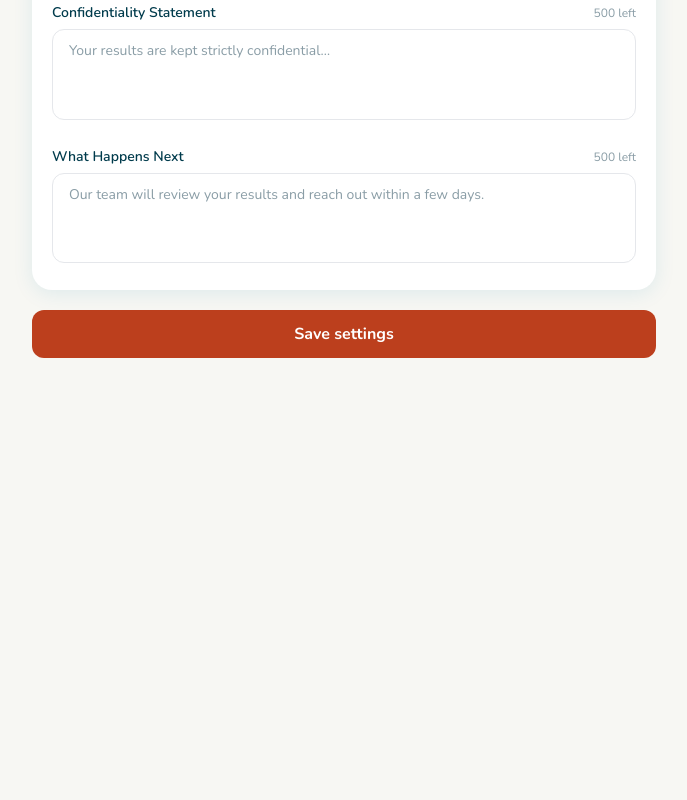
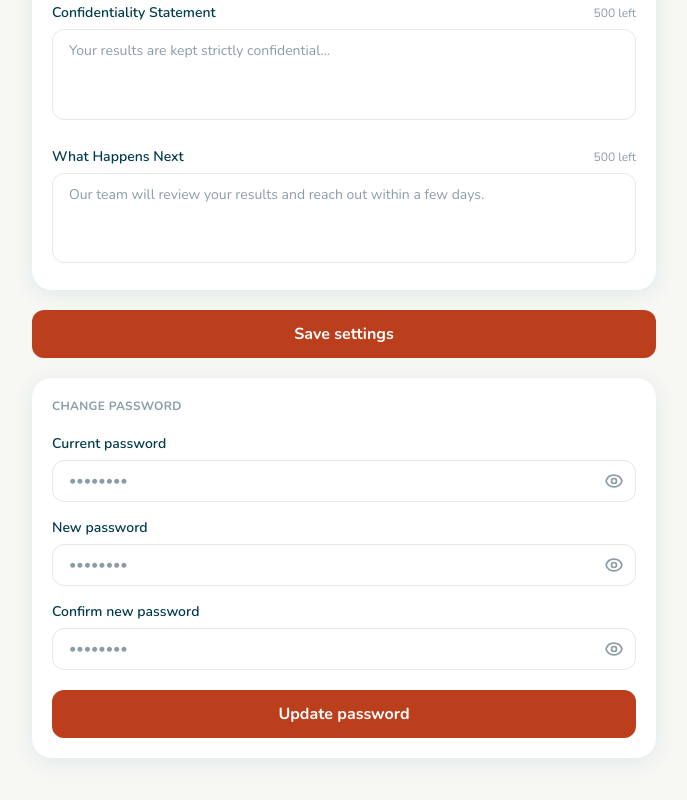
Before and after one commit to vinsanitycoder/iq-test, a Next.js app: page /hr/settings in a window 1280 px wide. Shown: the part 1182-1982 px from the top of the page, without its empty margins (296-983 px from the left). Before the commit the page ends 1596 px from the top, so only its background shows below. Built offline with nearby package versions, Linux system fonts and the light colour scheme; no server answers; the database is empty.

Commit message:
Add change password section to HR settings

```diff
--- /dev/null
+++ b/src/app/api/hr/change-password/route.ts
@@ -0,0 +1,38 @@
+import { NextRequest, NextResponse } from 'next/server'
+import { createClient } from '@/lib/supabase/server'
+import { createAdminClient } from '@/lib/supabase/admin'
+
+export async function POST(req: NextRequest) {
+  const supabase = await createClient()
+  const { data: { user } } = await supabase.auth.getUser()
+  if (!user) return NextResponse.json({ error: 'Unauthorized' }, { status: 401 })
+
+  const { currentPassword, newPassword } = await req.json()
+
+  if (!currentPassword || !newPassword) {
+    return NextResponse.json({ error: 'All fields are required.' }, { status: 400 })
+  }
+  if (newPassword.length < 8) {
+    return NextResponse.json({ error: 'New password must be at least 8 characters.' }, { status: 400 })
+  }
+
+  // Verify current password by attempting sign-in with it
+  const { error: signInError } = await supabase.auth.signInWithPassword({
+    email: user.email!,
+    password: currentPassword,
+  })
+  if (signInError) {
+    return NextResponse.json({ error: 'Current password is incorrect.' }, { status: 400 })
+  }
+
+  // Update password using admin client
+  const admin = createAdminClient()
+  const { error: updateError } = await admin.auth.admin.updateUserById(user.id, {
+    password: newPassword,
+  })
+  if (updateError) {
+    return NextResponse.json({ error: updateError.message }, { status: 500 })
+  }
+
+  return NextResponse.json({ ok: true })
+}
--- a/src/app/hr/settings/page.tsx
+++ b/src/app/hr/settings/page.tsx
@@ -54,6 +54,11 @@ export default function SettingsPage() {
   const [logoMsg, setLogoMsg] = useState<{ ok: boolean; text: string } | null>(null)
   const [removingLogo, setRemovingLogo] = useState(false)
   const logoInputRef = useRef<HTMLInputElement>(null)
+
+  const [pwFields, setPwFields] = useState({ current: '', next: '', confirm: '' })
+  const [showPw, setShowPw] = useState({ current: false, next: false, confirm: false })
+  const [pwSaving, setPwSaving] = useState(false)
+  const [pwMsg, setPwMsg] = useState<{ ok: boolean; text: string } | null>(null)
 
   useEffect(() => {
     fetch('/api/hr/settings', { cache: 'no-store' })
@@ -123,6 +128,38 @@ export default function SettingsPage() {
       setLogoMsg({ ok: false, text: 'Network error. Please try again.' })
     } finally {
       setRemovingLogo(false)
+    }
+  }
+
+  async function handlePasswordChange(e: React.FormEvent) {
+    e.preventDefault()
+    setPwMsg(null)
+    if (pwFields.next !== pwFields.confirm) {
+      setPwMsg({ ok: false, text: 'New passwords do not match.' })
+      return
+    }
+    if (pwFields.next.length < 8) {
+      setPwMsg({ ok: false, text: 'New password must be at least 8 characters.' })
+      return
+    }
+    setPwSaving(true)
+    try {
+      const res = await fetch('/api/hr/change-password', {
+        method: 'POST',
+        headers: { 'Content-Type': 'application/json' },
+        body: JSON.stringify({ currentPassword: pwFields.current, newPassword: pwFields.next }),
+      })
+      const json = await res.json()
+      if (!res.ok) {
+        setPwMsg({ ok: false, text: json.error ?? 'Something went wrong.' })
+      } else {
+        setPwMsg({ ok: true, text: 'Password updated successfully.' })
+        setPwFields({ current: '', next: '', confirm: '' })
+      }
+    } catch {
+      setPwMsg({ ok: false, text: 'Network error. Please try again.' })
+    } finally {
+      setPwSaving(false)
     }
   }
 
@@ -382,6 +419,68 @@ export default function SettingsPage() {
           )}
         </form>
 
+        {/* Change password */}
+        <form onSubmit={handlePasswordChange} className="bg-white rounded-card shadow-card p-5 mt-5">
+          <h2 className="text-xs font-bold text-fynlo-subtle uppercase tracking-wide mb-5">
+            Change Password
+          </h2>
+
+          <div className="space-y-4">
+            {([
+              { key: 'current', label: 'Current password' },
+              { key: 'next',    label: 'New password' },
+              { key: 'confirm', label: 'Confirm new password' },
+            ] as { key: keyof typeof pwFields; label: string }[]).map(({ key, label }) => (
+              <div key={key}>
+                <label className="block text-sm font-semibold text-fynlo-dark mb-1.5">{label}</label>
+                <div className="relative">
+                  <input
+                    type={showPw[key] ? 'text' : 'password'}
+                    value={pwFields[key]}
+                    onChange={e => { setPwFields(f => ({ ...f, [key]: e.target.value })); setPwMsg(null) }}
+                    required
+                    autoComplete={key === 'current' ? 'current-password' : 'new-password'}
+                    placeholder="••••••••"
+                    className="w-full border border-gray-200 rounded-xl px-4 py-2.5 pr-11 text-sm text-fynlo-dark placeholder:text-fynlo-subtle focus:outline-none focus:ring-2 focus:ring-fynlo-teal/40 focus:border-fynlo-teal"
+                  />
+                  <button
+                    type="button"
+                    onClick={() => setShowPw(s => ({ ...s, [key]: !s[key] }))}
+                    className="absolute right-3 top-1/2 -translate-y-1/2 text-fynlo-subtle hover:text-fynlo-dark transition-colors"
+                    aria-label={showPw[key] ? 'Hide password' : 'Show password'}
+                  >
+                    {showPw[key] ? (
+                      <svg xmlns="http://www.w3.org/2000/svg" className="h-5 w-5" fill="none" viewBox="0 0 24 24" stroke="currentColor" strokeWidth={2}>
+                        <path strokeLinecap="round" strokeLinejoin="round" d="M13.875 18.825A10.05 10.05 0 0112 19c-4.478 0-8.268-2.943-9.543-7a9.97 9.97 0 011.563-3.029m5.858.908a3 3 0 114.243 4.243M9.878 9.878l4.242 4.242M9.88 9.88l-3.29-3.29m7.532 7.532l3.29 3.29M3 3l3.59 3.59m0 0A9.953 9.953 0 0112 5c4.478 0 8.268 2.943 9.543 7a10.025 10.025 0 01-4.132 4.411m0 0L21 21" />
+                      </svg>
+                    ) : (
+                      <svg xmlns="http://www.w3.org/2000/svg" className="h-5 w-5" fill="none" viewBox="0 0 24 24" stroke="currentColor" strokeWidth={2}>
+                        <path strokeLinecap="round" strokeLinejoin="round" d="M15 12a3 3 0 11-6 0 3 3 0 016 0z" />
+                        <path strokeLinecap="round" strokeLinejoin="round" d="M2.458 12C3.732 7.943 7.523 5 12 5c4.478 0 8.268 2.943 9.542 7-1.274 4.057-5.064 7-9.542 7-4.477 0-8.268-2.943-9.542-7z" />
+                      </svg>
+                    )}
+                  </button>
+                </div>
+              </div>
+            ))}
+          </div>
+
+          <button
+            type="submit"
+            disabled={pwSaving}
+            className="w-full mt-5 py-3 rounded-xl font-bold text-white transition-opacity disabled:opacity-40"
+            style={{ backgroundColor: '#BC3F1D' }}
+          >
+            {pwSaving ? 'Updating…' : 'Update password'}
+          </button>
+
+          {pwMsg && (
+            <p className={`text-sm text-center mt-3 font-semibold ${pwMsg.ok ? 'text-green-700' : 'text-red-600'}`}>
+              {pwMsg.text}
+            </p>
+          )}
+        </form>
+
         <div className="h-8" />
       </div>
     </>
```
